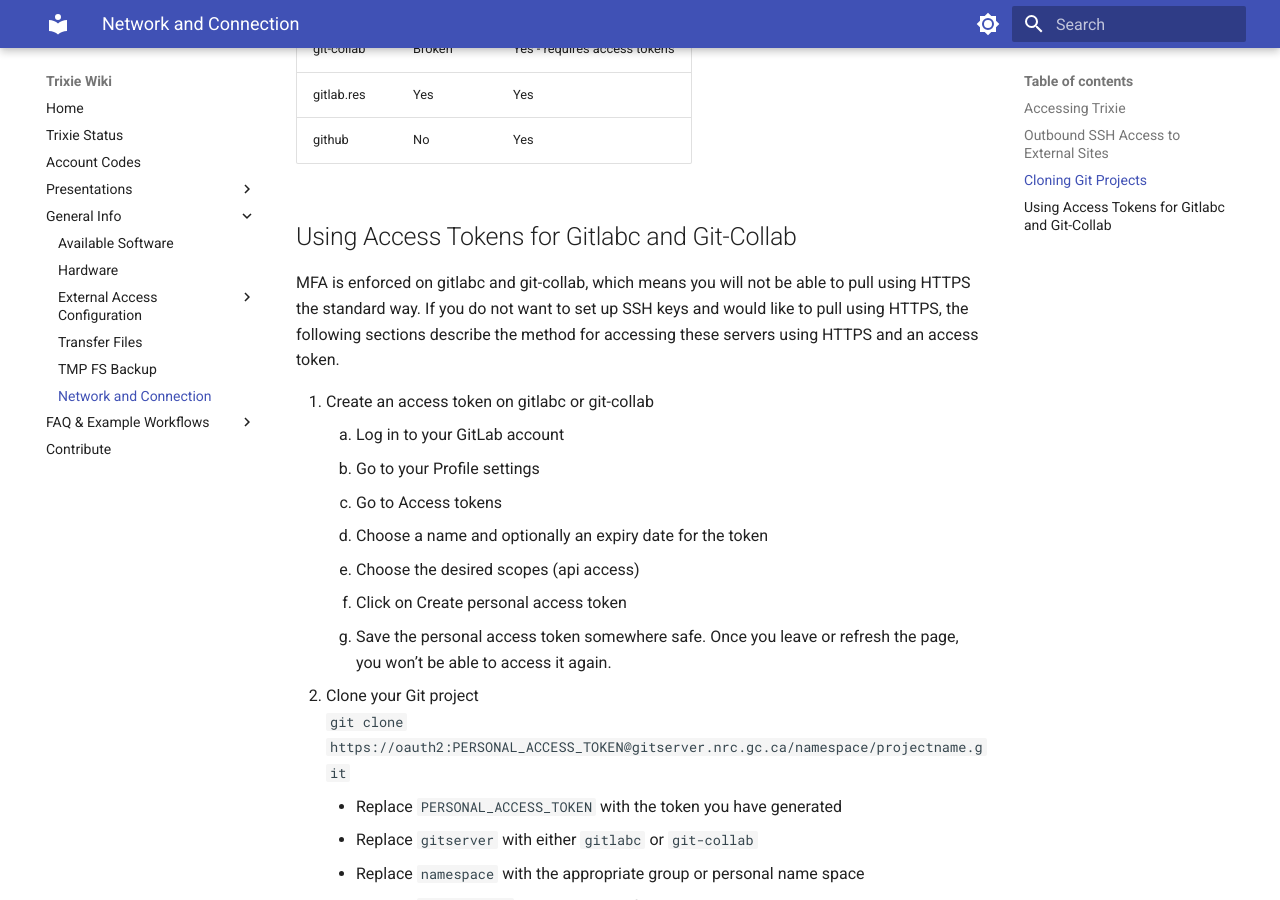
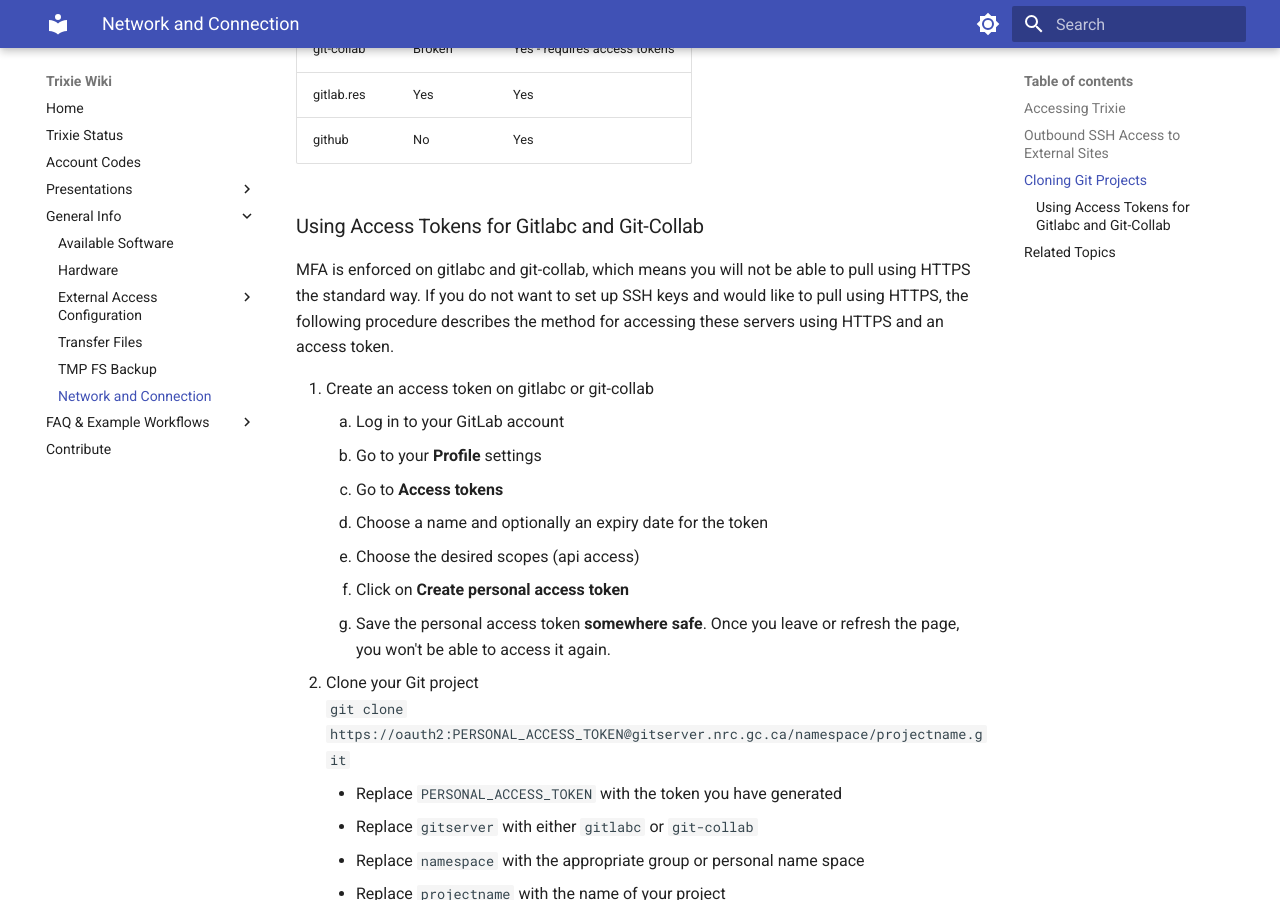
Before and after one commit to ai4d-iasc/trixie, an MkDocs documentation site: the page built from docs/Networking-and-connectivity.md, in a window 1280 px wide and 900 px high, scrolled down 805 px. Built offline with MkDocs 1.6.1 and Material for MkDocs 9.7.7, drawn with Linux system fonts in a browser that asks for light colours.

Commit message:
Docs: fixed formatting issues

```diff
--- a/docs/Networking-and-connectivity.md
+++ b/docs/Networking-and-connectivity.md
@@ -28,21 +28,22 @@
 | gitlab.res | Yes    | Yes                          |
 | github     | No     | Yes                          |
 
-## Using Access Tokens for Gitlabc and Git-Collab
+### Using Access Tokens for Gitlabc and Git-Collab
 
 MFA is enforced on gitlabc and git-collab, which means you will not be able to pull using HTTPS the
 standard way. If you do not want to set up SSH keys and would like to pull using HTTPS, the
-following sections describe the method for accessing these servers using HTTPS and an access token.
+following procedure describes the method for accessing these servers using HTTPS and an access
+token.
 
 1. Create an access token on gitlabc or git-collab
     1. Log in to your GitLab account
-    1. Go to your Profile settings
-    1. Go to Access tokens
+    1. Go to your **Profile** settings
+    1. Go to **Access tokens**
     1. Choose a name and optionally an expiry date for the token
     1. Choose the desired scopes (api access)
-    1. Click on Create personal access token
-    1. Save the personal access token somewhere safe. Once you leave or refresh the page, you won’t
-       be able to access it again.
+    1. Click on **Create personal access token**
+    1. Save the personal access token **somewhere safe**. Once you leave or refresh the page, you
+       won't be able to access it again.
 1. Clone your Git project<br>
    ``git clone https://oauth2:PERSONAL_ACCESS_TOKEN@gitserver.nrc.gc.ca/namespace/projectname.git``
     - Replace `PERSONAL_ACCESS_TOKEN` with the token you have generated
@@ -50,7 +51,7 @@
     - Replace `namespace` with the appropriate group or personal name space
     - Replace `projectname` with the name of your project
 
-# Related Topics
+## Related Topics
 
 [External Access Setup](External-Access-Setup.md)
 
```
